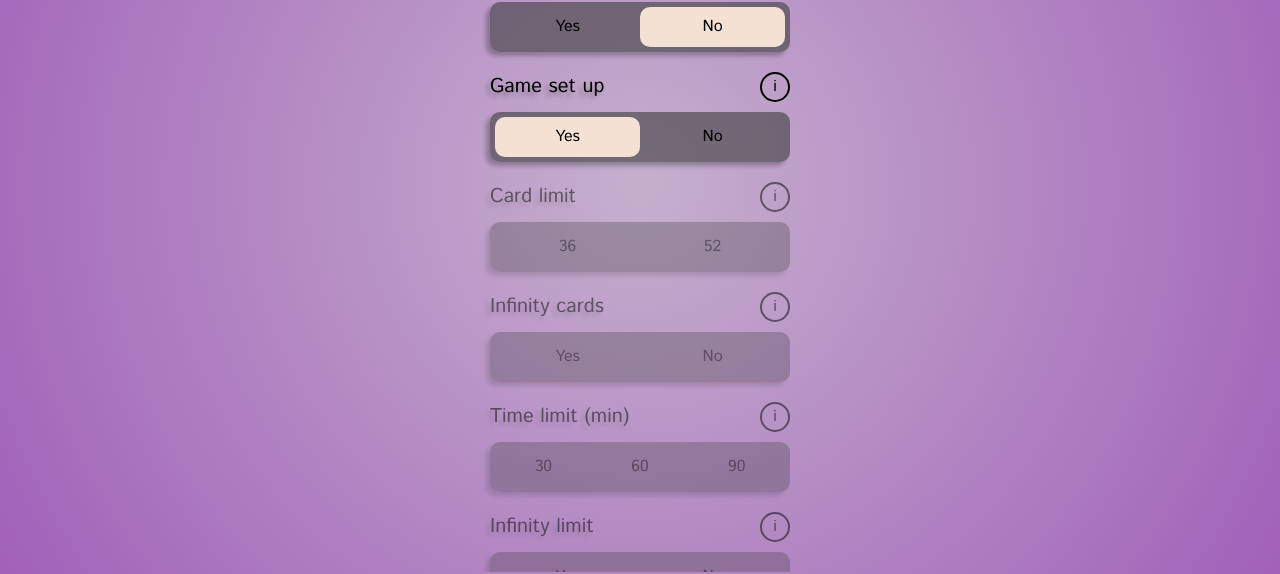
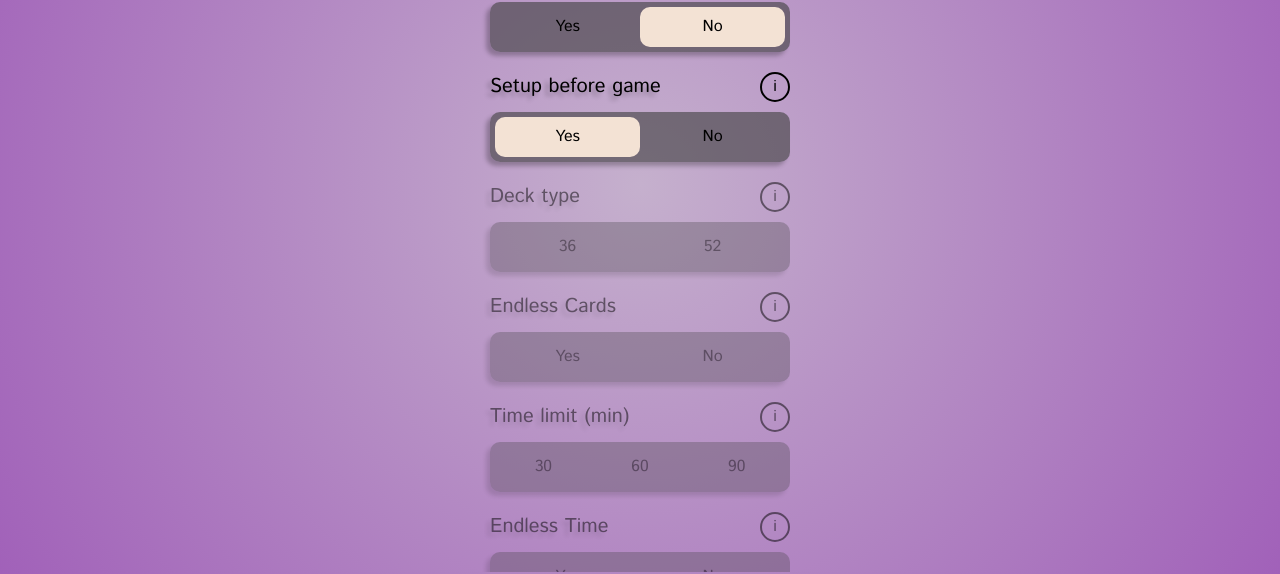
Before and after one commit to dranchukroma/drunkCards, a React (Vite) app: page /settings in a window 1280 px wide. Shown: the part 223-797 px from the top of the page. Built offline with nearby package versions, Linux system fonts and the light colour scheme; a web font is replaced by a local one.

Commit message:
Fixed wordings in copy

```diff
--- a/src/i18n/en.ts
+++ b/src/i18n/en.ts
@@ -85,11 +85,15 @@ export const en = {
     }
   },
   settings: {
-    cardLimit: "Card limit",
+    cardLimit: "Deck type",
     cardLimitTooltip:
-      "Set the number of cards in the game. The game ends when the limit is reached.",
+      "Set the type deck.",
     limitTime: "Time limit (min)",
     limitTimeTooltip: "Set a game timer. When time runs out, the game ends.",
+    infinityCards: "Endless Cards",
+    infinityCardsTooltip: "The deck never runs out — cards can repeat endlessly. The game continues until you decide to stop.",
+    infinityTime: "Endless Time",
+    infinityTimeTooltip: "No time limit — play as long as you want. The game ends only when you close it.",
     music: "Music",
     musicTooltip: "Toggle background music on or off.",
     sounds: "Sounds",
@@ -103,8 +107,8 @@ export const en = {
     multiLanguage: "Multi language",
     multiLanguageTooltip:
       "Allows players to switch rules language during the game.",
-    gameSetUp: "Game set up",
-    gameSetUpTooltip: "Show game setup screen before starting new game",
+    gameSetUp: "Setup before game",
+    gameSetUpTooltip: "Enable to choose settings (card limit, time limit) before each game. If disabled, the game starts right away with saved settings.",
     language: "Language",
     languageTooltip: "Choose the interface language.",
     yesOption: "Yes",
--- a/src/i18n/pl.ts
+++ b/src/i18n/pl.ts
@@ -82,12 +82,16 @@ export const pl = {
     },
   },
   settings: {
-    cardLimit: "Limit kart",
+    cardLimit: "Typ talii",
     cardLimitTooltip:
-      "Ustaw limit kart w grze. Gra kończy się po jego osiągnięciu.",
+      "Ustaw typ talii w grze",
     limitTime: "Limit czasu (min)",
     limitTimeTooltip:
       "Ustaw limit czasu gry. Gdy czas się skończy, gra się zakończy.",
+      infinityCards: "Nieskończone karty",
+  infinityCardsTooltip: "Talia nigdy się nie kończy — karty mogą się powtarzać bez końca. Gra trwa, dopóki sam jej nie zakończysz.",
+  infinityTime: "Nieskończony czas",
+  infinityTimeTooltip: "Brak limitu czasu — graj tak długo, jak chcesz. Gra kończy się tylko wtedy, gdy ją zamkniesz.",
     music: "Muzyka",
     musicTooltip: "Włącz lub wyłącz muzykę w tle.",
     sounds: "Dźwięki",
@@ -100,9 +104,9 @@ export const pl = {
     },
     multiLanguage: "Wiele języczność",
     multiLanguageTooltip: "Pozwala graczom zmieniać język zasad w trakcie gry.",
-    gameSetUp: "Konfiguracja gry",
+    gameSetUp: "Konfiguracja przed grą",
     gameSetUpTooltip:
-      "Pokaż ekran konfiguracji gry przed rozpoczęciem nowej gry",
+      "Włącz, aby ustawić parametry (limit kart, czas) przed każdą grą. Jeśli wyłączone — gra rozpocznie się od razu z zapisanymi ustawieniami.",
     language: "Język",
     languageTooltip: "Wybierz język interfejsu gry.",
     yesOption: "Tak",
--- a/src/i18n/types.ts
+++ b/src/i18n/types.ts
@@ -47,6 +47,10 @@ export type TranslationSchema = {
     cardLimitTooltip: string;
     limitTime: string;
     limitTimeTooltip: string;
+    infinityCards: string;
+    infinityCardsTooltip: string;
+    infinityTime: string;
+    infinityTimeTooltip: string;
     music: string;
     musicTooltip: string;
     sounds: string;
--- a/src/i18n/uk.ts
+++ b/src/i18n/uk.ts
@@ -82,11 +82,15 @@ export const uk = {
     },
   },
   settings: {
-    cardLimit: "Ліміт карт",
+    cardLimit: "Тип колоди",
     cardLimitTooltip:
-      "Обмежте кількість карт у грі. Після досягнення ліміту гра завершиться.",
+      "Вибери тип колоди",
     limitTime: "Ліміт часу (хв)",
     limitTimeTooltip: "Встановіть час гри. Коли час вийде — гра завершиться.",
+    infinityCards: "Безкінечні карти",
+    infinityCardsTooltip: "Колода ніколи не закінчується — карти можуть повторюватися безліч разів. Гра триває, доки ви самі її не зупините.",
+    infinityTime: "Безкінечний час",
+    infinityTimeTooltip: "Без обмеження часу — грайте скільки завгодно. Гра завершиться лише тоді, коли ви її закриєте.",
     music: "Музика",
     musicTooltip: "Увімкнути або вимкнути фонову музику.",
     sounds: "Звуки",
@@ -99,9 +103,9 @@ export const uk = {
     },
     multiLanguage: "Багато мовність",
     multiLanguageTooltip: "Дозволяє гравцям змінювати мову правил під час гри.",
-    gameSetUp: "Настройка гри",
+    gameSetUp: "Налаштування перед грою",
     gameSetUpTooltip:
-      "Показувати екран налаштування гри перед початком нової гри",
+      "Увімкніть, щоб обирати параметри (ліміт карт, час) перед кожною грою. Якщо вимкнено — гра стартує одразу з поточними налаштуваннями.",
     language: "Мова",
     languageTooltip: "Обрати мову інтерфейсу гри.",
     yesOption: "Так",
--- a/src/screens/Settings/index.tsx
+++ b/src/screens/Settings/index.tsx
@@ -53,8 +53,8 @@ export function Settings() {
             />
             <ToggleGroup
                 disabled={game.gameSetup}
-                label={"Infinity cards"} // to change
-                onTooltip={() => toast.info('Infinity cards')} // to change
+                label={translations.settings.infinityCards} // to change
+                onTooltip={() => toast.info(translations.settings.infinityCardsTooltip)} // to change
                 options={toggleOptions.booleanOptions}
                 defaultOption={game.infinityCards}
                 onOptionChange={(option) => game.setInfinityCards(option)}
@@ -69,8 +69,8 @@ export function Settings() {
             />
             <ToggleGroup
                 disabled={game.gameSetup}
-                label={"Infinity limit"} // to change
-                onTooltip={() => toast.info('Infinity limit')} // to change
+                label={translations.settings.infinityTime} // to change
+                onTooltip={() => toast.info(translations.settings.infinityTimeTooltip)} // to change
                 options={toggleOptions.booleanOptions}
                 defaultOption={game.infinityTime}
                 onOptionChange={(option) => game.setInfinityTime(option)}
```
